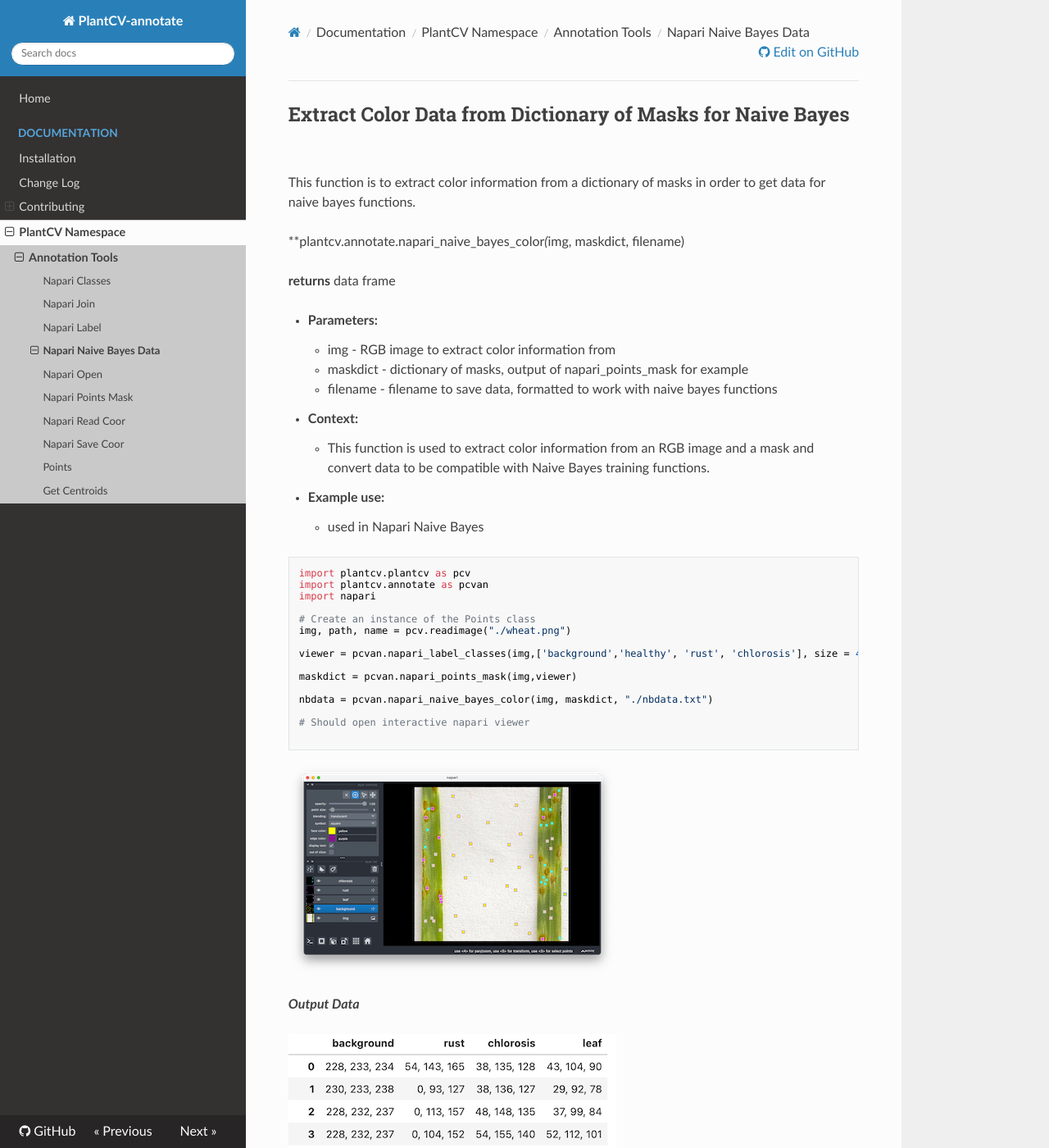
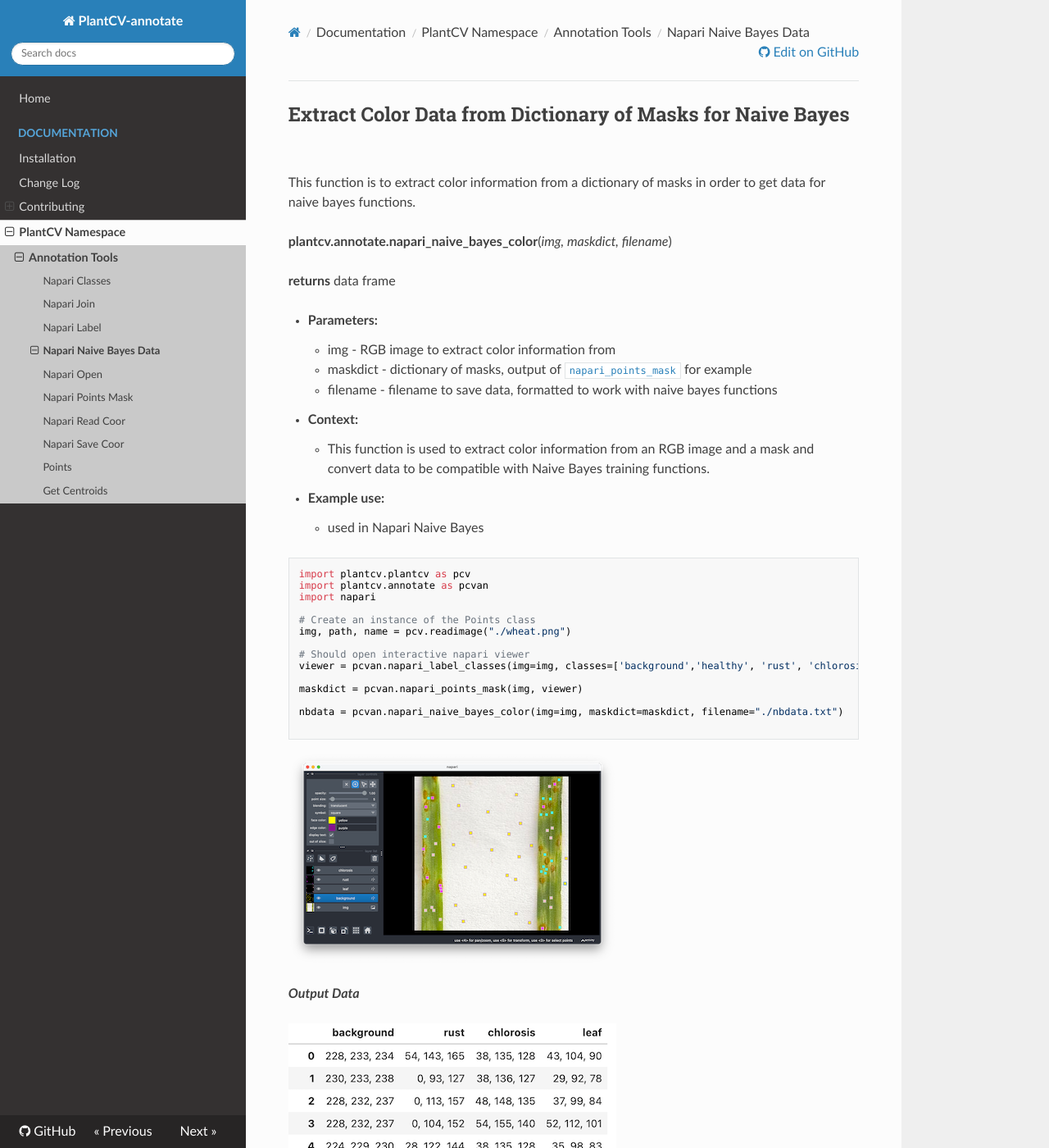
Before and after one commit to danforthcenter/plantcv-annotate, an MkDocs documentation site: the page built from docs/napari_naive_bayes_color.md, in a window 1280 px wide and 1400 px high. Shown: the whole window at 82% size. Built offline with MkDocs 1.6.1, drawn with Linux system fonts in a browser that asks for light colours; nearby versions of some CDN libraries.

Commit message:
docs syntax and link to upstream dir

````diff
--- a/docs/napari_naive_bayes_color.md
+++ b/docs/napari_naive_bayes_color.md
@@ -3,13 +3,13 @@
 This function is to extract color information from a dictionary of masks in order
 to get data for naive bayes functions.
 
-**plantcv.annotate.napari_naive_bayes_color*(*img, maskdict, filename)
+**plantcv.annotate.napari_naive_bayes_color**(*img, maskdict, filename*)
 
 **returns** data frame
 
 - **Parameters:**
     - img - RGB image to extract color information from
-    - maskdict - dictionary of masks, output of napari_points_mask for example
+    - maskdict - dictionary of masks, output of [`napari_points_mask`](docs/napari_points_mask.md) for example
     - filename - filename to save data, formatted to work with naive bayes functions
 
 - **Context:**
@@ -28,13 +28,12 @@
 # Create an instance of the Points class
 img, path, name = pcv.readimage("./wheat.png")
 
-viewer = pcvan.napari_label_classes(img,['background','healthy', 'rust', 'chlorosis'], size = 4)
+# Should open interactive napari viewer
+viewer = pcvan.napari_label_classes(img=img, classes=['background','healthy', 'rust', 'chlorosis'], size=4)
 
-maskdict = pcvan.napari_points_mask(img,viewer)
+maskdict = pcvan.napari_points_mask(img, viewer)
 
-nbdata = pcvan.napari_naive_bayes_color(img, maskdict, "./nbdata.txt")
-
-# Should open interactive napari viewer
+nbdata = pcvan.napari_naive_bayes_color(img=img, maskdict=maskdict, filename="./nbdata.txt")
 
 ```
 
````
